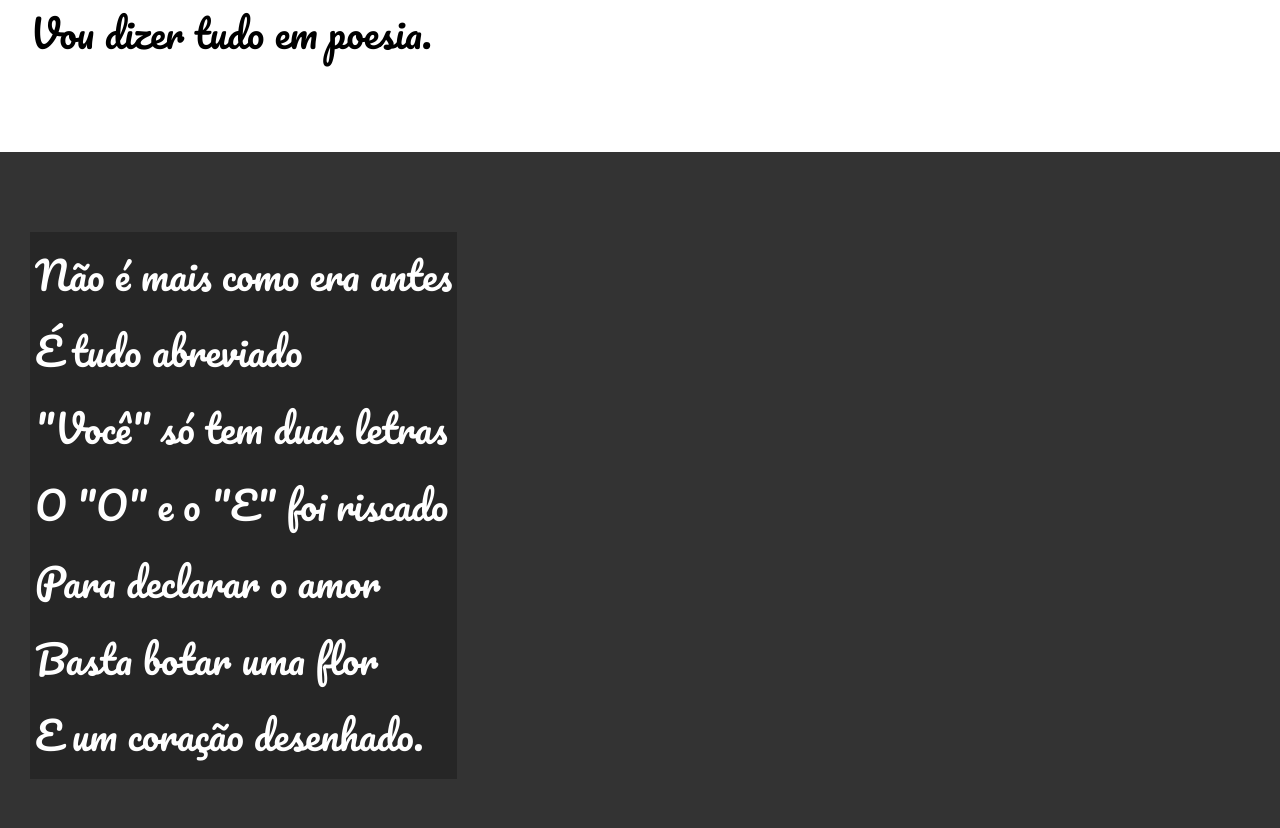
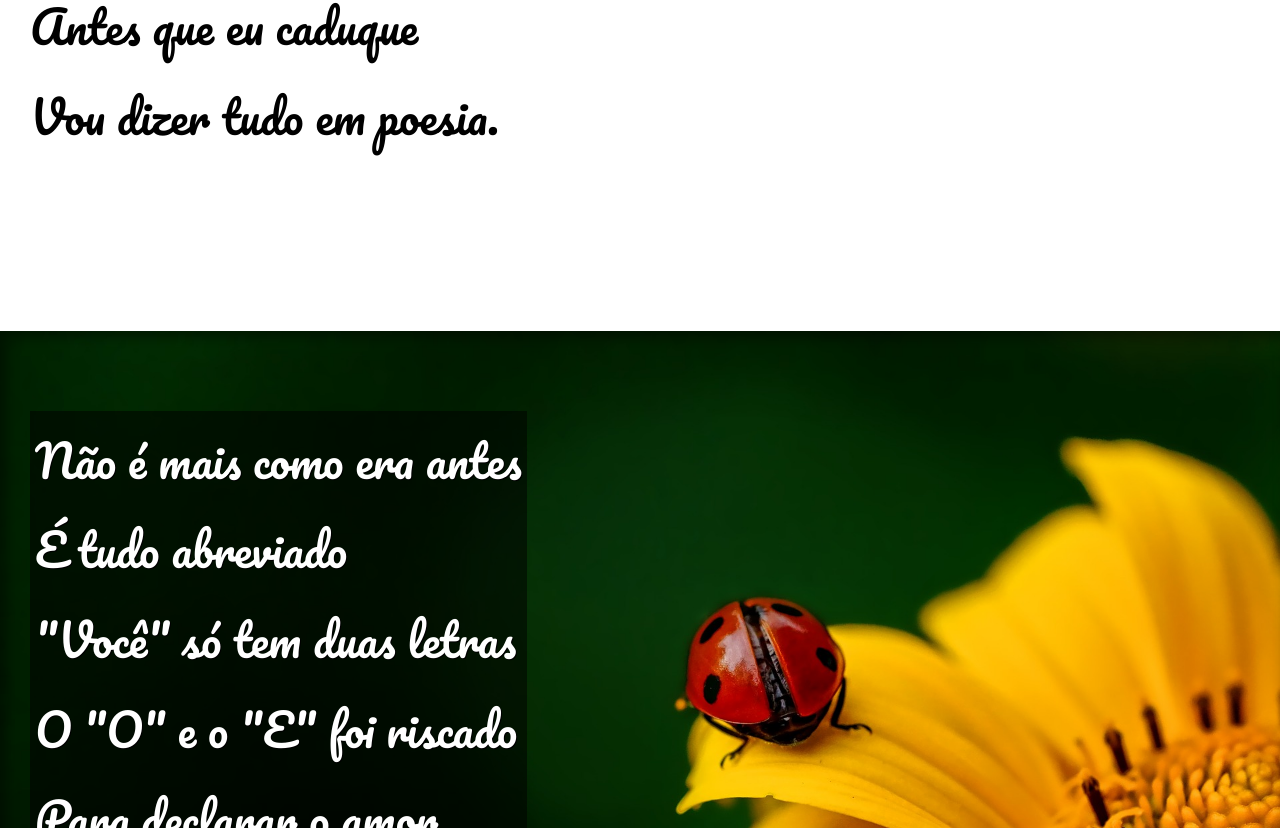
Before and after one commit to denisdoprado/html-css, a plain HTML site: page Exercicios/desafio12/index.html in a window 1280 px wide. Shown: the part 852-1680 px from the top of the page. Drawn offline with Linux system fonts and the light colour scheme.

Commit message:
finalizando desafio12

```diff
--- a/Exercicios/desafio12/estilo/style.css
+++ b/Exercicios/desafio12/estilo/style.css
@@ -49,7 +49,10 @@ section {
     line-height: 2em;
     padding-left: 30px;
     font-family: var(--fonte2);
-    font-size:3vw ;
+    font-size:3.5vw ;
+}
+section > p {
+    padding-bottom: 2em;
 }
 
 section.normal {
@@ -59,14 +62,30 @@ section.normal {
 section.imagem {
 
     background-color: rgb(51, 51, 51);
-    color:#ffffff
+    color:#ffffff;
+    box-shadow: inset 6px 6px 13px 0px rgba(0, 0, 0, 0.431);
+    background-size: cover;
+    background-attachment: fixed;
 }
 
 section.imagem > p {
     display: inline-block;
     padding: 5px;
-    background-color: rgba(0, 0, 0, 0.253);
+    background-color: rgba(0, 0, 0, 0.524);
+    text-shadow: 1px 1px 0px black;
 }
+
+#img01 {
+    background-image: url('../imagens/background001.jpg');
+    background-position: right center;
+
+}
+
+#img02 {
+    background-image: url('../imagens/background002.jpg');
+
+}
+
 
 footer {
     background-color: black;
--- a/Exercicios/desafio12/index.html
+++ b/Exercicios/desafio12/index.html
@@ -31,7 +31,7 @@
 
 
 
-<section class="imagem">
+<section class="imagem" id="img01">
     <p>
         Não é mais como era antes <br>
         É tudo abreviado <br>
@@ -69,7 +69,7 @@
 
 
 
-<section class="imagem">
+<section class="imagem" id="img02">
     <p>
         Tenho saudade das cartas<br>
         Escritas com a própria mão <br>
```
